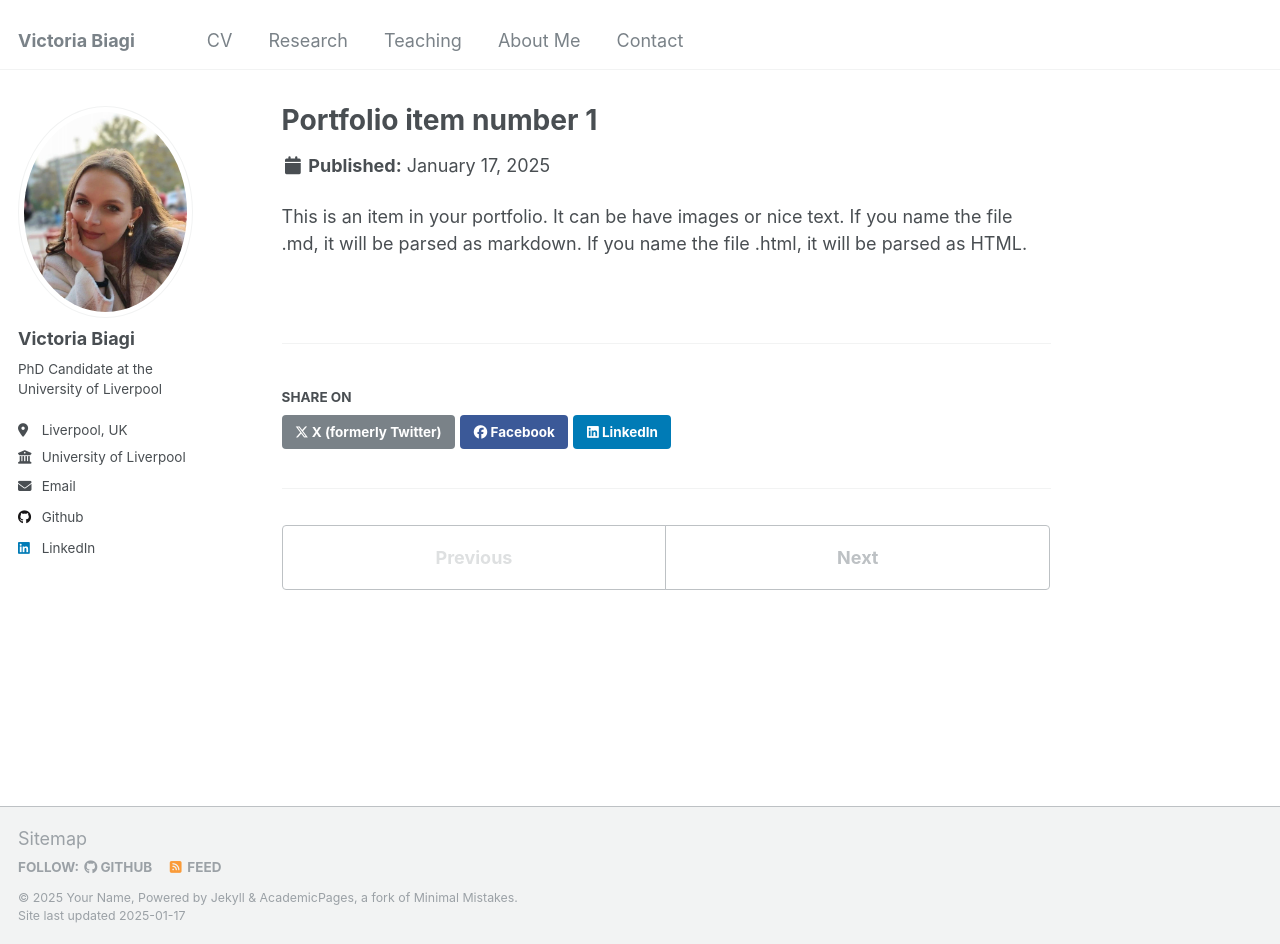
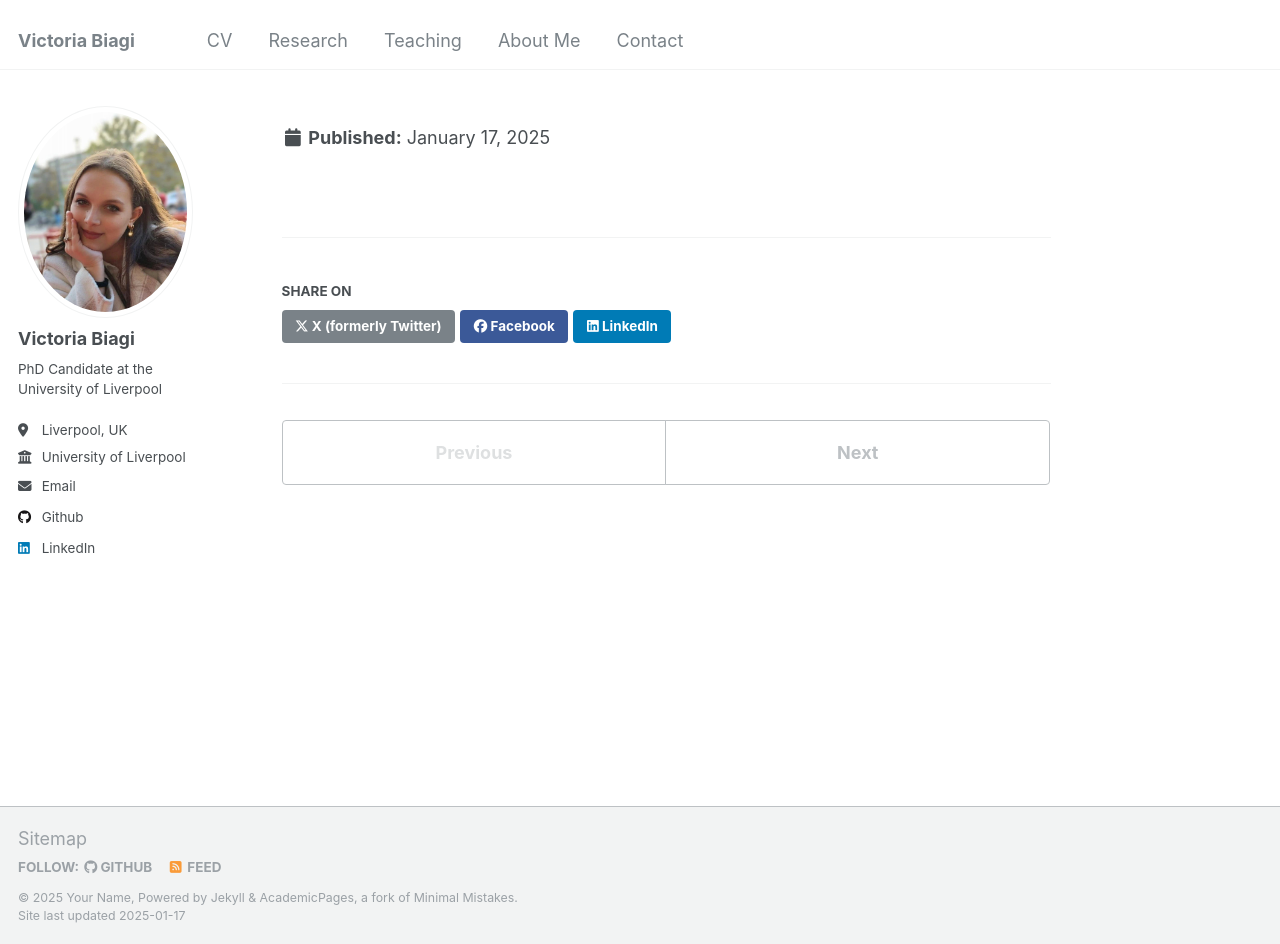
Before and after one commit to victoriabiagi/victoriabiagi.github.io, a Jekyll site: the page built from _portfolio/portfolio-1.md, in a window 1280 px wide and 944 px high. Built offline with Jekyll 4.4.1, drawn with Linux system fonts in a browser that asks for light colours.

Commit message:
Update portfolio-1.md

```diff
--- a/_portfolio/portfolio-1.md
+++ b/_portfolio/portfolio-1.md
@@ -1,7 +1,5 @@
 ---
-title: "Portfolio item number 1"
-excerpt: "Short description of portfolio item number 1<br/><img src='/images/500x300.png'>"
+title: ""
+excerpt: "In my free time, I enjoy volunteering and giving back to my community through various meaningful activities. I am also passionate about performing, such as theatre, and visual arts, such as painting and crafting. These activities help me to express my creativity and connect with others."
 collection: portfolio
 ---
-
-This is an item in your portfolio. It can be have images or nice text. If you name the file .md, it will be parsed as markdown. If you name the file .html, it will be parsed as HTML.
```
